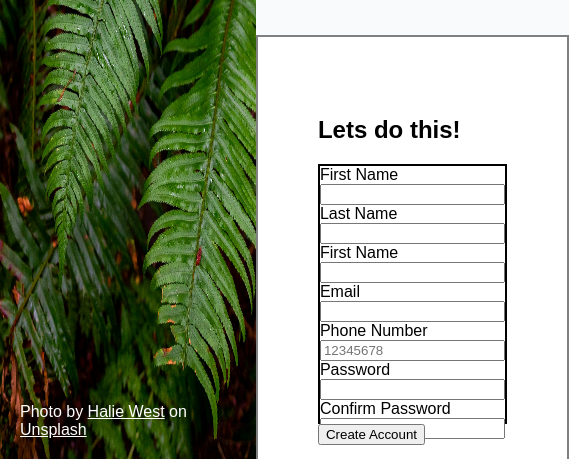
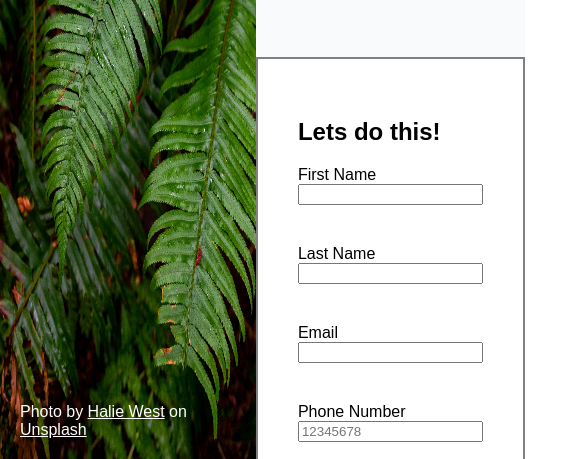
Before and after one commit to Ay-can/sign-up-form, a plain HTML site: page index.html in a window 390 px wide. Shown: the part 385-844 px from the top of the page, 569 px wide, since content can reach past the window. Drawn offline with Linux system fonts and the light colour scheme.

Commit message:
make form field positions like design and responsive

```diff
--- a/index.html
+++ b/index.html
@@ -39,24 +39,20 @@
         <h2>Lets do this!</h2>
 
         <div class="fields">
-          <div>
+          <div class="field">
             <label for="first-name">First Name</label>
             <input type="text" id="first-name" name="first-name" />
           </div>
 
-          <div>
+          <div class="field">
             <label for="last-name">Last Name</label>
             <input type="text" id="last-name" name="last-name" />
           </div>
-          <div>
-            <label for="first-name">First Name</label>
-            <input type="text" id="first-name" name="first-name" />
-          </div>
-          <div>
+          <div class="field">
             <label for="email">Email</label>
             <input type="email" id="email" name="email" />
           </div>
-          <div>
+          <div class="field">
             <label for="phone">Phone Number</label>
             <input
               type="tel"
@@ -66,12 +62,12 @@
               placeholder="12345678"
             />
           </div>
-          <div>
+          <div class="field">
             <label for="password">Password</label>
             <input type="password" id="password" name="password" />
           </div>
 
-          <div>
+          <div class="field">
             <label for="confirm-password">Confirm Password</label>
             <input
               type="password"
--- a/style.css
+++ b/style.css
@@ -9,6 +9,7 @@ body {
   padding: 0;
   display: flex;
   font-family: Arial, Helvetica, sans-serif;
+  box-sizing: border-box;
 }
 
 .logo-side {
@@ -87,15 +88,11 @@ p {
 }
 
 form {
-  height: 50%;
   border: 2px solid gray;
   background-color: white;
-  padding: 60px;
-}
-
-.fields {
-  border: 2px solid black;
-  height: 70%;
+  display: flex;
+  flex-direction: column;
+  padding: 40px;
 }
 
 .disclaimer-container {
@@ -106,3 +103,16 @@ form {
 .disclaimer-container > p {
   font-size: 1.2rem;
 }
+
+.fields {
+  display: flex;
+  flex-wrap: wrap;
+  width: 45%;
+  gap: 40px;
+}
+
+.field {
+  display: flex;
+  flex-direction: column;
+  flex: 1;
+}
```
